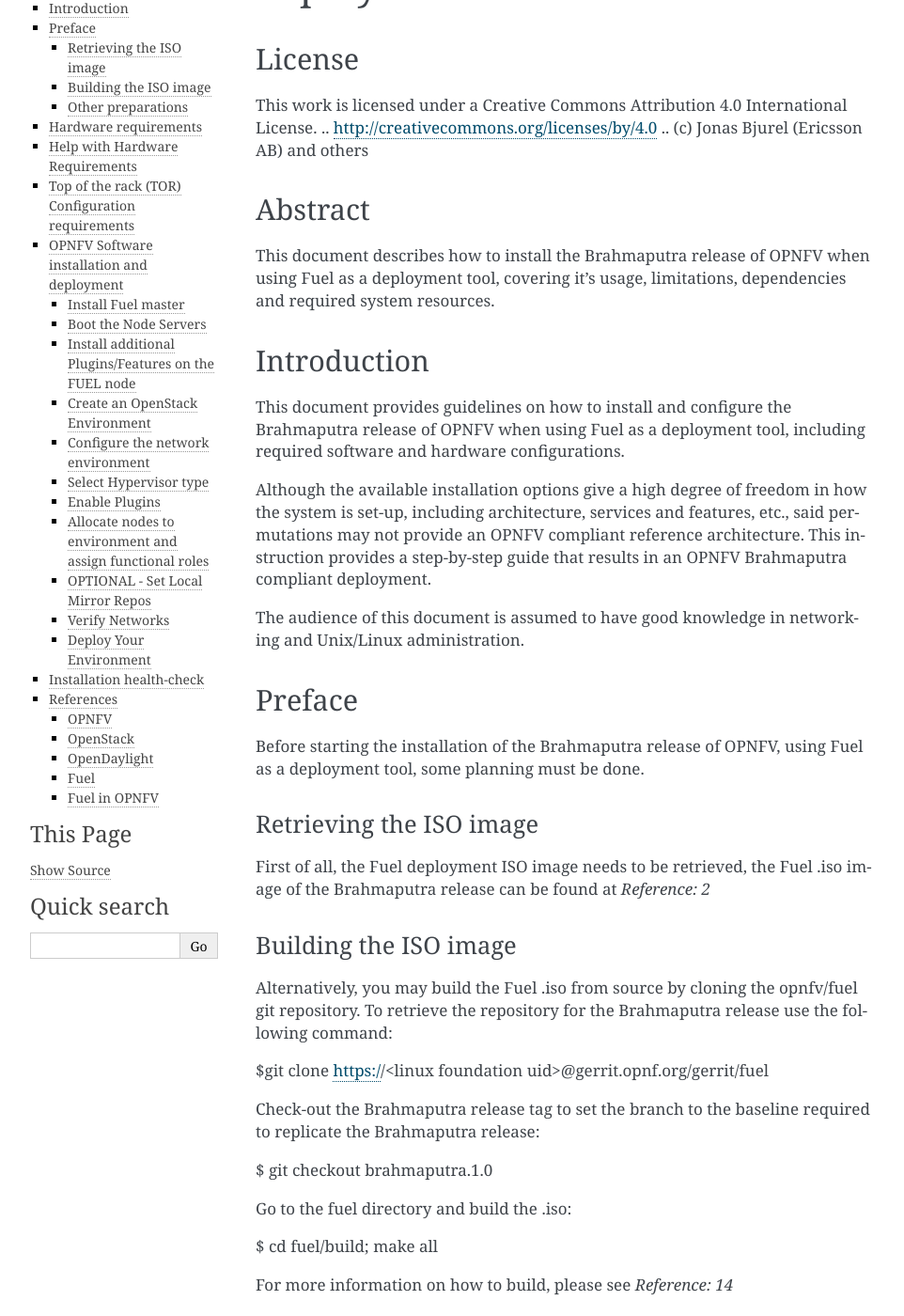
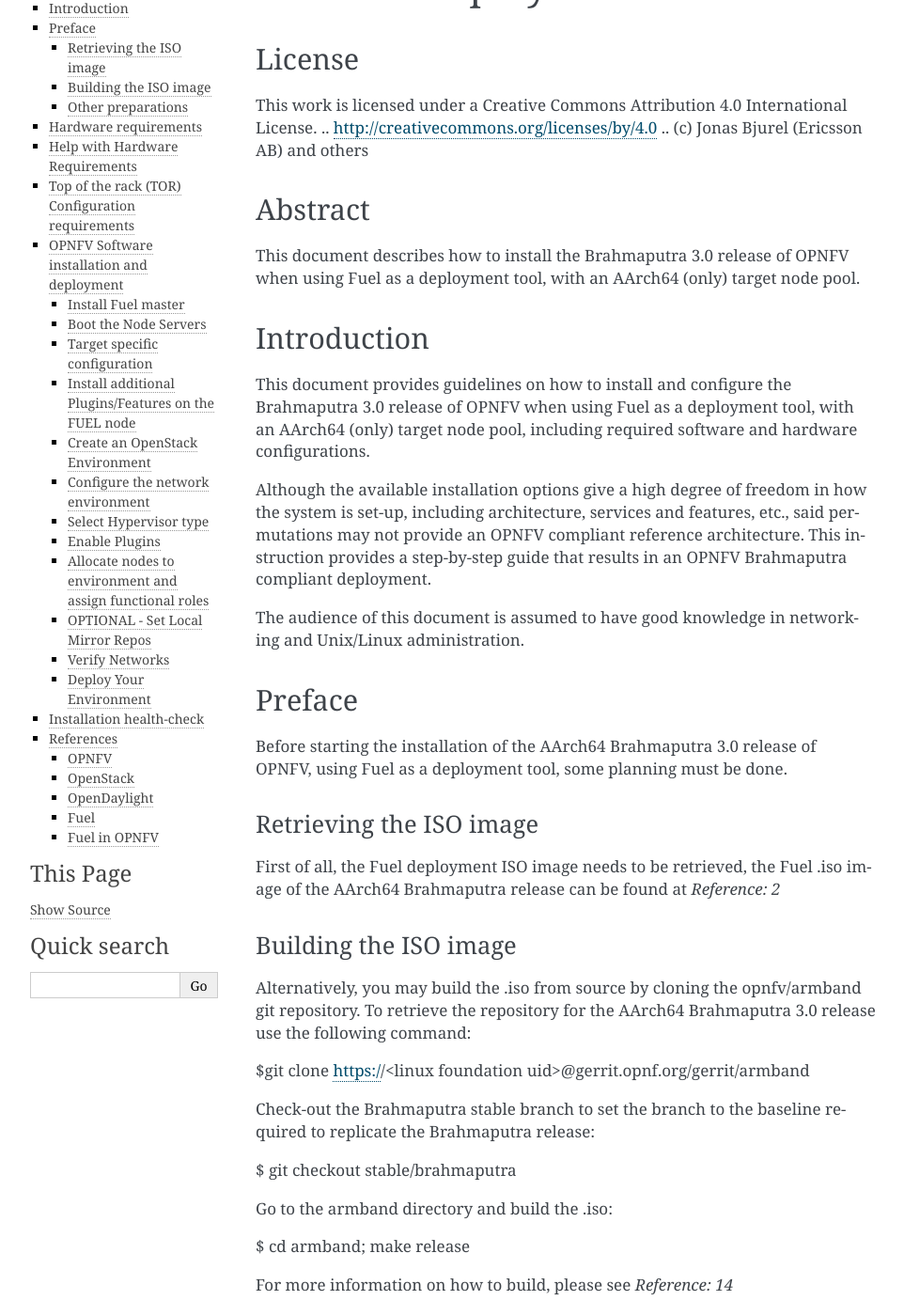
Before and after one commit to opnfv/armband, a Sphinx documentation site: the page built from docs/installation-instruction.rst, in a window 1280 px wide and 1400 px high, scrolled down 243 px. Shown: the whole window at 94% size, without its empty margins (148-1110 px from the left). Built offline with Sphinx 7.4.7, drawn with Linux system fonts in a browser that asks for light colours; some of the changed text lies outside the part shown.

Commit message:
docs/installation-instruction.rst for AArch64
Signed-off-by: Florin Dumitrascu <florin.dumitrascu@enea.com>
(cherry picked from commit 77e03df9034abd030b97270ea4dbdea1784bc9e2)

Change-Id: Id6dfd7881a2aa4ac1abdef3fb1f61bf411b22c44

```diff
--- a/docs/installation-instruction.rst
+++ b/docs/installation-instruction.rst
@@ -1,6 +1,6 @@
-========================================================================================================
-OPNFV Installation instruction for the Brahmaputra release of OPNFV when using Fuel as a deployment tool
-========================================================================================================
+====================================================================================================================
+OPNFV Installation instruction for the AArch64 Brahmaputra 3.0 release of OPNFV when using Fuel as a deployment tool
+====================================================================================================================
 
 License
 =======
@@ -12,16 +12,16 @@
 Abstract
 ========
 
-This document describes how to install the Brahmaputra release of
-OPNFV when using Fuel as a deployment tool, covering  it's usage,
-limitations, dependencies and required system resources.
+This document describes how to install the Brahmaputra 3.0 release of
+OPNFV when using Fuel as a deployment tool, with an AArch64 (only) target node pool.
 
 Introduction
 ============
 
 This document provides guidelines on how to install and
-configure the Brahmaputra release of OPNFV when using Fuel as a
-deployment tool, including required software and hardware configurations.
+configure the Brahmaputra 3.0 release of OPNFV when using Fuel as a
+deployment tool, with an AArch64 (only) target node pool,
+including required software and hardware configurations.
 
 Although the available installation options give a high degree of
 freedom in how the system is set-up, including architecture, services
@@ -35,7 +35,7 @@
 
 Preface
 =======
-Before starting the installation of the Brahmaputra release of
+Before starting the installation of the AArch64 Brahmaputra 3.0 release of
 OPNFV, using Fuel as a deployment tool, some planning must be
 done.
 
@@ -43,29 +43,30 @@
 ------------------------
 
 First of all, the Fuel deployment ISO image needs to be retrieved, the
-Fuel .iso image of the Brahmaputra release can be found at *Reference: 2*
+Fuel .iso image of the AArch64 Brahmaputra release can be found at *Reference: 2*
 
 Building the ISO image
 ----------------------
 
-Alternatively, you may build the Fuel .iso from source by cloning the
-opnfv/fuel git repository.  To retrieve the repository for the Brahmaputra release use the following command:
+Alternatively, you may build the  .iso from source by cloning the
+opnfv/armband git repository.  To retrieve the repository for the AArch64 Brahmaputra 3.0 release use the following command:
 
-$git clone https://<linux foundation uid>@gerrit.opnf.org/gerrit/fuel
+$git clone https://<linux foundation uid>@gerrit.opnf.org/gerrit/armband
 
-Check-out the Brahmaputra release tag to set the branch to the
+Check-out the Brahmaputra stable branch to set the branch to the
 baseline required to replicate the Brahmaputra release:
 
-$ git checkout brahmaputra.1.0
+$ git checkout stable/brahmaputra
 
-Go to the fuel directory and build the .iso:
+Go to the armband directory and build the .iso:
 
-$ cd fuel/build; make all
+$ cd armband; make release
 
 For more information on how to build, please see *Reference: 14*
 
 Other preparations
 ------------------
+
 
 Next, familiarize yourself with Fuel by reading the following documents:
 
@@ -213,11 +214,14 @@
 
    .. figure:: img/fuelmenu1.png
 
-#. In the "Network Setup" section - Configure DHCP/Static IP information for your FUEL node - For example, ETH0 is 10.20.0.2/24 for FUEL booting and ETH1 is DHCP in your corporate/lab network (see figure below).
+#. In the "Network Setup" section - Configure DHCP/Static IP information for your FUEL node - For example, ETH0 is 10.20.0.2/24 for FUEL booting and ETH1 is DHCP/Static in your corporate/lab network (see figure below).
 
-   - Configure eth1 or other network interfaces here as well (if you have them present on your FUEL server).
+   - Configuration of ETH1 interface for connectivity into your corporate/lab network is mandatory. You need to have internet access over this interface.
+     Due to the architecture of ports.ubuntu.com mirror, currently Fuel cannot create a full local mirror of all required AArch64 packages. Internet access is needed to deploy with Fuel on AArch64 nodes.
 
    .. figure:: img/fuelmenu2.png
+
+   .. figure:: img/fuelmenu2a.png
 
 #. In the "PXE Setup" section (see figure below) - Change the following fields to appropriate values (example below):
 
@@ -294,6 +298,25 @@
    .. figure:: img/nodes.png
 
 
+Target specific configuration
+-----------------------------
+
+#. AMD Softiron
+
+   For these targets, "rx-vlan-filter" offloading has to be turned off on the interface destined for OpenStack traffic (not the interface used for PXE boot).
+   For now this setting cannot be toggled from Fuel GUI, so it has to be done form the console.
+
+   - From Fuel master console identify target nodes admin IPs (see figure below).
+
+     .. figure:: img/fuelconsole1.png
+
+   - SSH into each of the target nodes and disable rx-vlan-filter on the physical interface allocated for OpenStack traffic  (see figure below).
+
+     .. figure:: img/softiron1.png
+
+   - Repeat the step above for all AMD Softiron nodes in the POD.
+
+
 Install additional Plugins/Features on the FUEL node
 ----------------------------------------------------
 
@@ -315,7 +338,7 @@
 
    .. figure:: img/newenv.png
 
-#. Select "<Liberty on Ubuntu 14.04>" and press <Next>
+#. Select "<Liberty on Ubuntu 14.04 (aarch64)>" and press <Next>
 
 #. Select "compute virtulization method".
 
@@ -618,8 +641,8 @@
 Fuel in OPNFV
 -------------
 
-13) `OPNFV Installation instruction for the Brahmaputra release of OPNFV when using Fuel as a deployment tool <http://artifacts.opnfv.org/fuel/brahmaputra/docs/installation-instruction.html>`_
+13) `OPNFV Installation instruction for the AArch64 Brahmaputra release of OPNFV when using Fuel as a deployment tool <http://artifacts.opnfv.org/armband/brahmaputra/docs/installation-instruction.html>`_
 
-14) `OPNFV Build instruction for the Brahmaputra release of OPNFV when using Fuel as a deployment tool <http://artifacts.opnfv.org/fuel/brahmaputra/docs/build-instruction.html>`_
+14) `OPNFV Build instruction for the AArch64 Brahmaputra release of OPNFV when using Fuel as a deployment tool <http://artifacts.opnfv.org/armband/brahmaputra/docs/build-instruction.html>`_
 
-15) `OPNFV Release Note for the Brahmaputra release of OPNFV when using Fuel as a deployment tool <http://artifacts.opnfv.org/fuel/brahmaputra/docs/release-notes.html>`_
+15) `OPNFV Release Note for the AArch64 Brahmaputra release of OPNFV when using Fuel as a deployment tool <http://artifacts.opnfv.org/armband/brahmaputra/docs/release-notes.html>`_
```
Also changed, not shown: docs/img/fuelconsole1.png (added), docs/img/fuelmenu2a.png (added), docs/img/softiron1.png (added).
